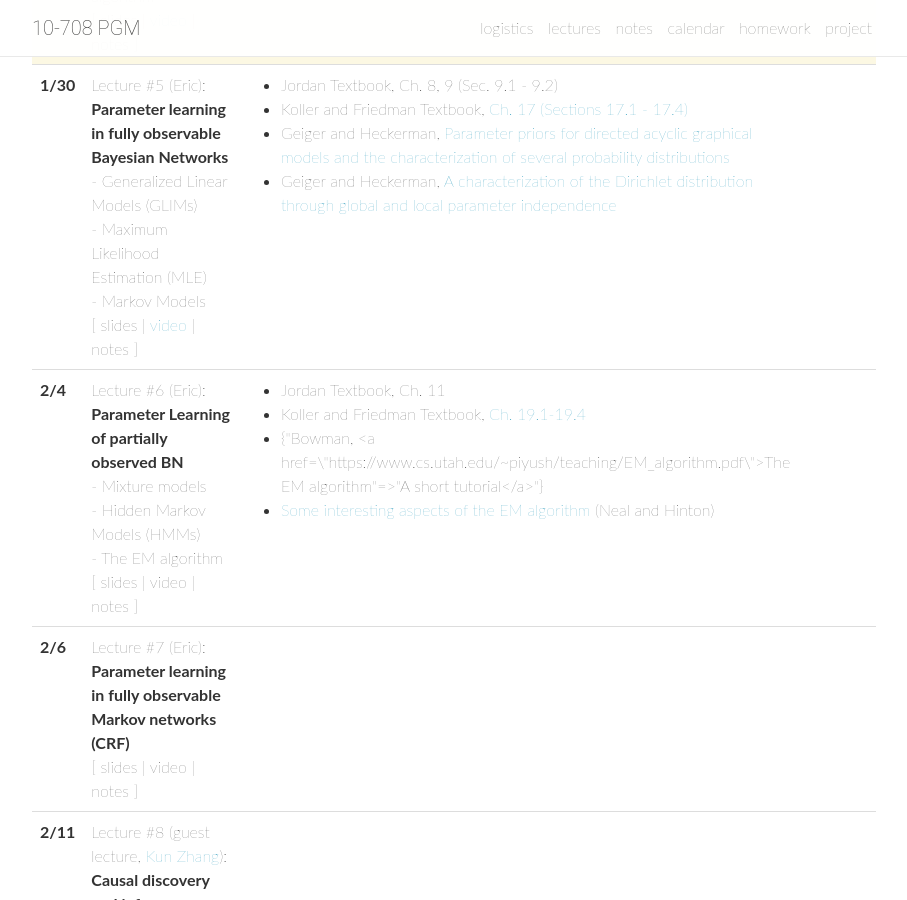
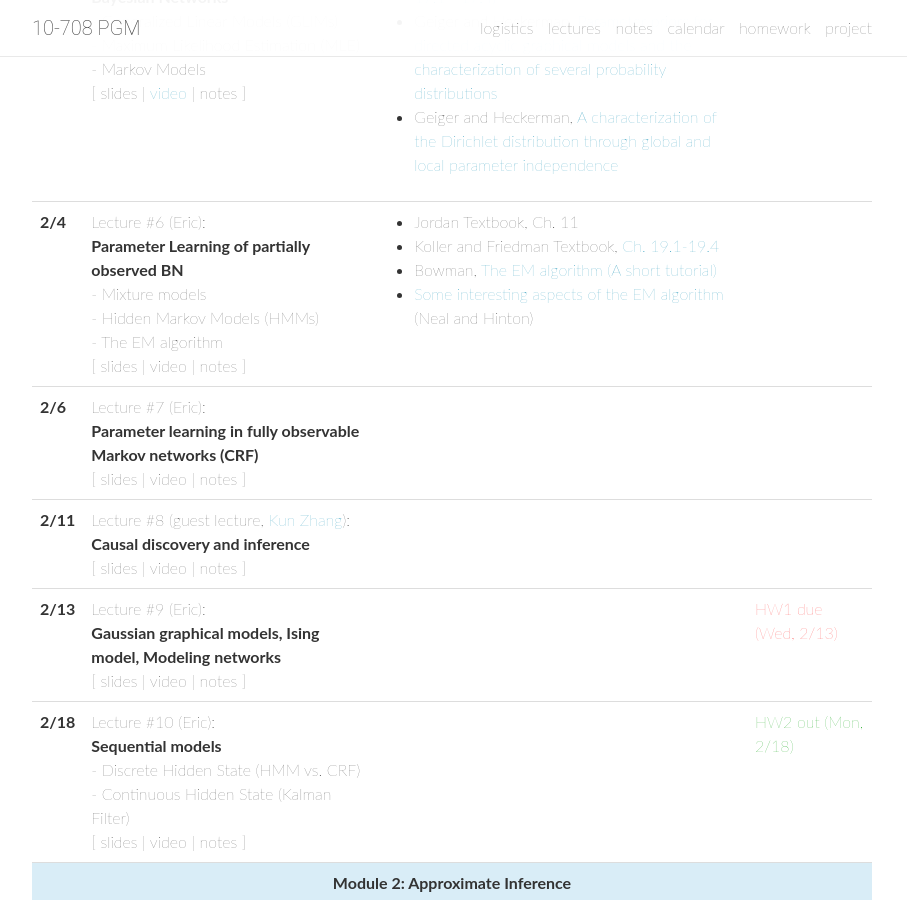
Before and after one commit to sailinglab/pgm-spring-2019, a Jekyll site: the page built from _pages/lectures.md, in a window 1280 px wide and 900 px high, scrolled down 851 px. Shown: the whole window, without its empty margins (188-1095 px from the left). Built offline with Jekyll 4.4.1, drawn with Linux system fonts in a browser that asks for light colours; nearby versions of some CDN libraries; comment, search, counter and statistics services are not loaded.

Commit message:
Fix schedule layout

```diff
--- a/_data/lectures.yml
+++ b/_data/lectures.yml
@@ -88,7 +88,7 @@
   readings:
     - Jordan Textbook, Ch. 11
     - Koller and Friedman Textbook, <a href="https://www.cs.cmu.edu/~epxing/Class/10708-17/readings/Ch19.1-19.4.pdf" target="_blank">Ch. 19.1-19.4</a>
-    - Bowman, <a href="https://www.cs.utah.edu/~piyush/teaching/EM_algorithm.pdf">The EM algorithm: A short tutorial</a>
+    - Bowman, <a href="https://www.cs.utah.edu/~piyush/teaching/EM_algorithm.pdf">The EM algorithm (A short tutorial)</a>
     - <a href="http://www.cs.toronto.edu/~hinton/absps/emk.pdf" target="_blank">Some interesting aspects of the EM algorithm</a> (Neal and Hinton)
   logistics:
 
--- a/_layouts/schedule.html
+++ b/_layouts/schedule.html
@@ -12,8 +12,8 @@
     <table class="table table-hover">
       <colgroup>
         <col style="width:5%">
-        <col style="width:40%">
-        <col style="width:40%">
+        <col style="width:35%">
+        <col style="width:45%">
         <col style="width:15%">
       </colgroup>
       <thead class="thead-light">
```
